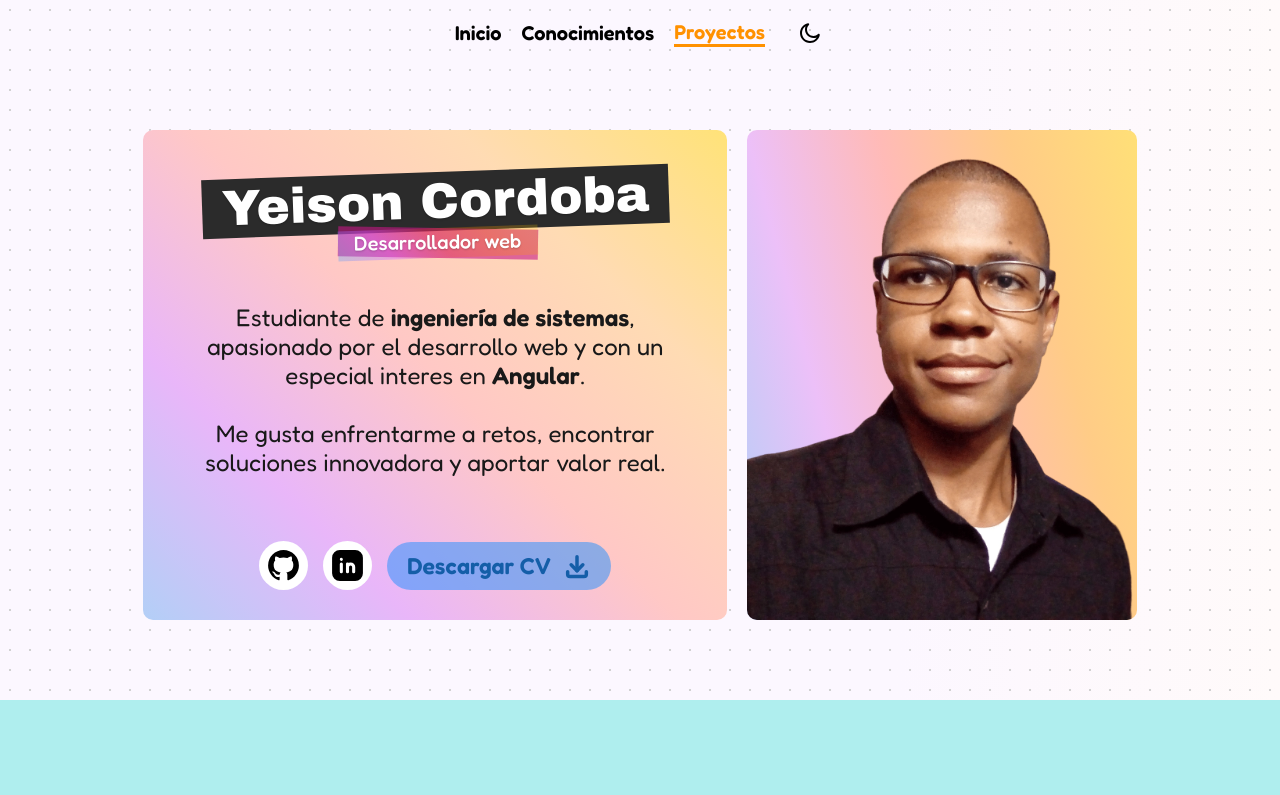
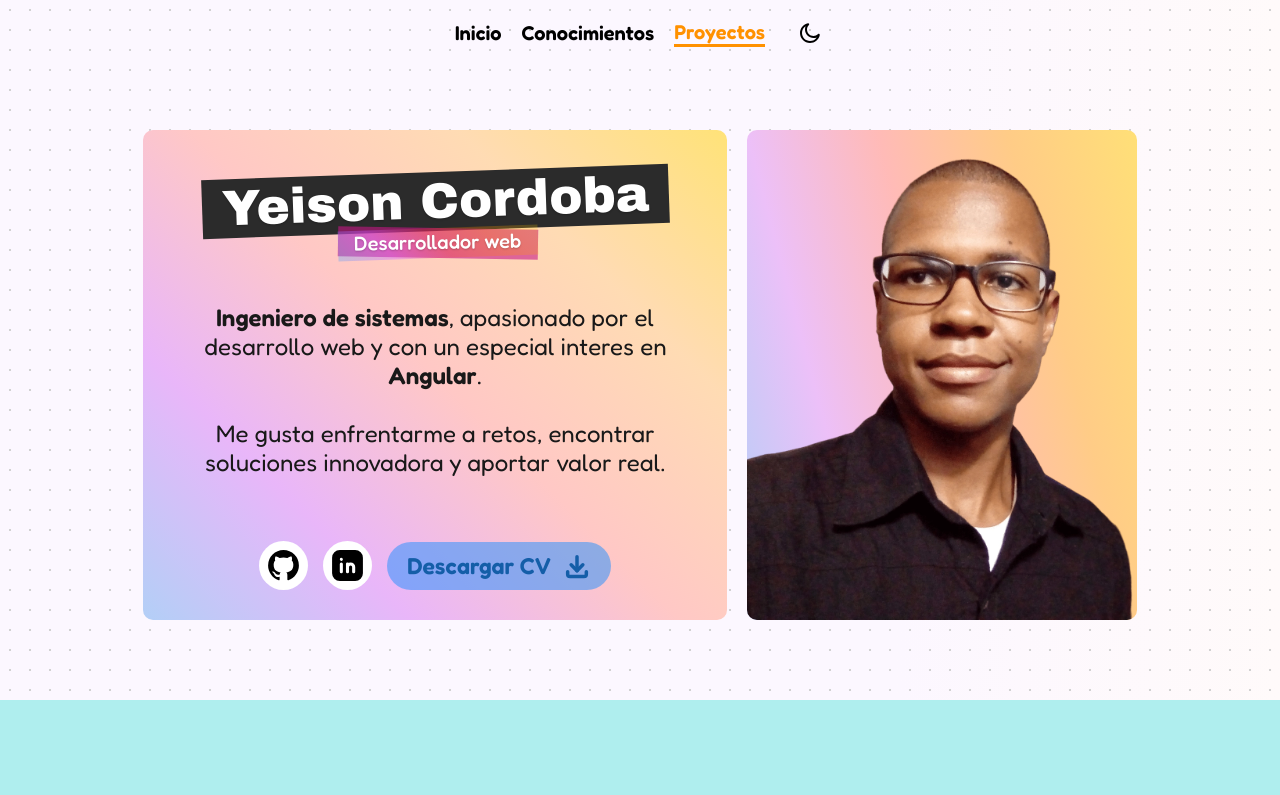
Before and after one commit to YeisonCordoba07/YeisonCordoba07.github.io, an Angular app: page / in a window 1280 px wide. Shown: the top 795 px of the page. Built offline with nearby package versions, Linux system fonts and the light colour scheme.

Commit message:
Update profile description from student to engineer

```diff
--- a/src/app/components/templates/info/info.component.html
+++ b/src/app/components/templates/info/info.component.html
@@ -10,7 +10,7 @@
             </div>
 
             <p class="profile__text">
-              Estudiante de <b>ingeniería de sistemas</b>, apasionado por el desarrollo web y con un especial interes en <b>Angular</b>.
+              <b>Ingeniero de sistemas</b>, apasionado por el desarrollo web y con un especial interes en <b>Angular</b>.
 
               <br><br>
               Me gusta enfrentarme a retos, encontrar soluciones innovadora y aportar valor real.
```
